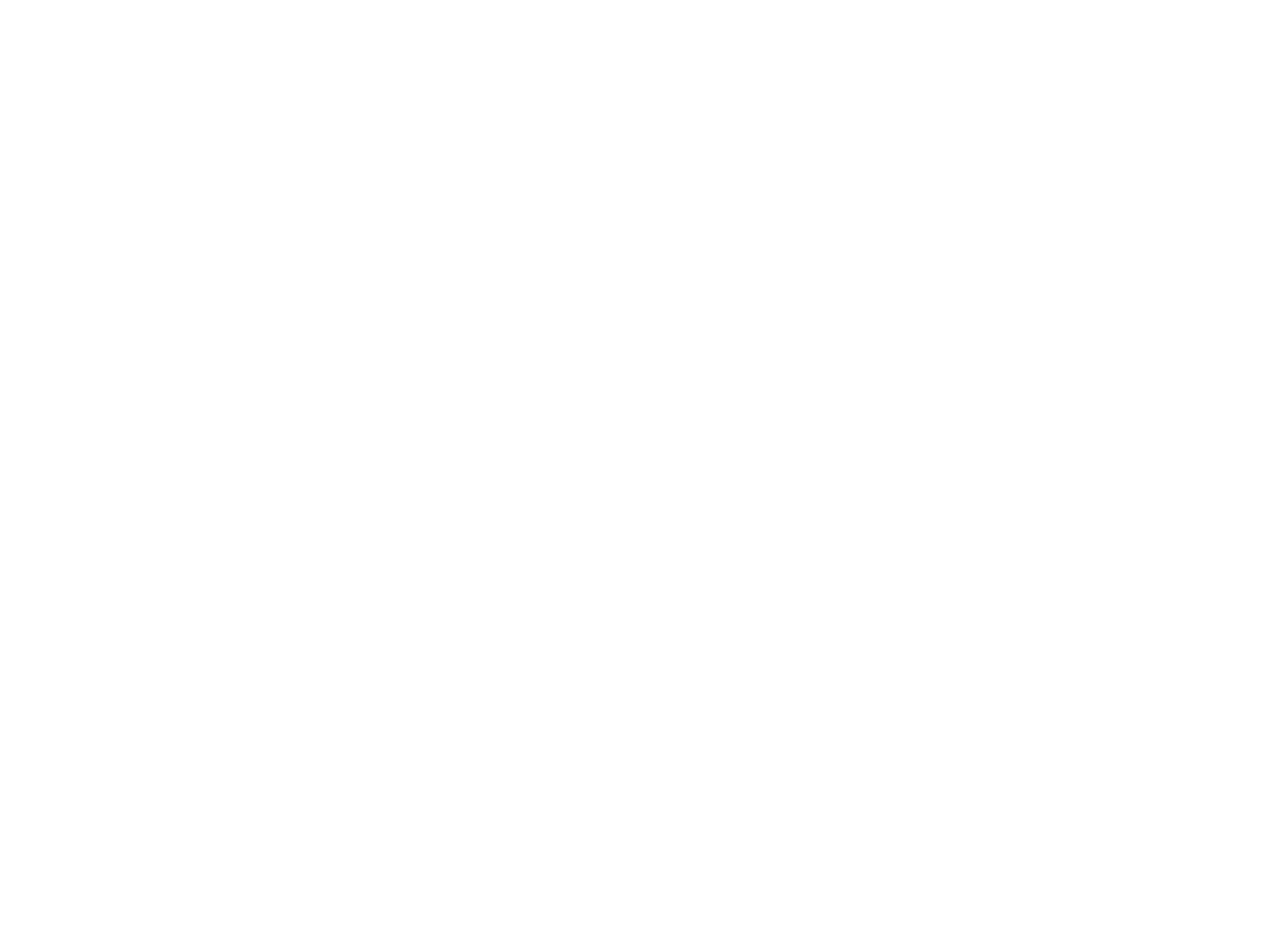
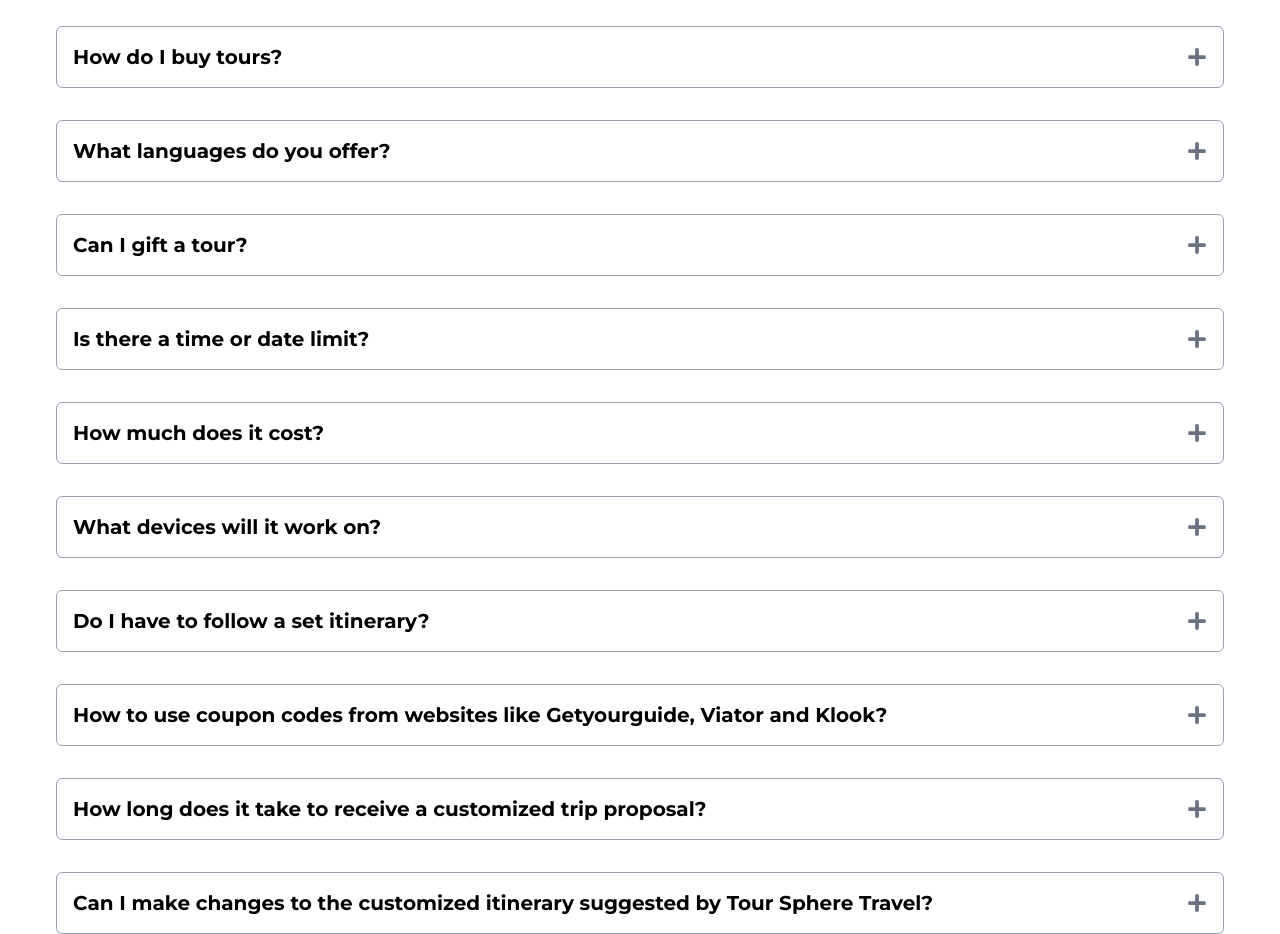
Before and after one commit to shahab-02/tourSphereTravel, a React (Vite) app: page / in a window 1280 px wide. Shown: the part 3880-4814 px from the top of the page. Before the commit the page ends 3620 px from the top, so only its background shows below. Built offline with nearby package versions, Linux system fonts and the light colour scheme.

Commit message:
Add FAQ section with collapsible items
Introduced a new FAQItems component using react-icons for expand/collapse functionality. Integrated the FAQ section into LandingPage with multiple questions and answers. Added react-icons dependency to package.json.

```diff
--- a/package.json
+++ b/package.json
@@ -14,6 +14,7 @@
     "@tailwindcss/vite": "^4.1.13",
     "react": "^19.1.1",
     "react-dom": "^19.1.1",
+    "react-icons": "^5.5.0",
     "tailwindcss": "^4.1.13"
   },
   "devDependencies": {
--- /dev/null
+++ b/src/components/FAQItems.jsx
@@ -0,0 +1,32 @@
+import React, { useState } from "react";
+import { FaPlus, FaMinus } from "react-icons/fa";
+
+function FAQItems({ question, answer }) {
+  const [open, setOpen] = useState(false);
+
+  return (
+     <div className="mt-8 px-8 md:px-14 font-montserrat">
+    <div className="border rounded-md p-4 border-gray-400">
+      {/* Question */}
+      <button
+        onClick={() => setOpen(!open)}
+        className="flex justify-between items-center w-full text-left"
+      >
+        <span className="text-sm sm:text-md md:text-xl font-bold text-black">{question}</span>
+        <span className="text-xl text-gray-500">
+          {open ? <FaMinus/> : <FaPlus />}
+        </span>
+      </button>
+
+      {/* Answer */}
+      {open && (
+        <p className="mt-3 text-gray-600 text-sm sm:text-base md:text-lg">
+          {answer}
+        </p>
+      )}
+    </div>
+    </div>
+  );
+}
+
+export default FAQItems;
--- a/src/components/LandingPage.jsx
+++ b/src/components/LandingPage.jsx
@@ -5,6 +5,7 @@
 import mob2 from '../assets/mob2.png'
 import mob3 from '../assets/mob3.png'
 import mobs4 from '../assets/mobs4.png'
+import FAQItems from './FAQItems'
 
 function LandingPage() {
   return (
@@ -78,6 +79,34 @@
       <img src={mobs4} className='lg:h-130 xl:h-150' />
      </div>
 
+     {/* Section 7 */}
+     <div className='pt-10 text-center'>
+      <h2 className='text-2xl lg:text-3xl xl:text-4xl text-black font-bold pb-20'>Frequently asked <span className='text-[#F97150]'>Questions</span></h2>
+
+      <FAQItems question="How does it work without cell signal?"
+      answer="Lorem ipsum dolor sit amet consectetur adipisicing elit. Laboriosam porro dicta dolores voluptatem velit debitis, necessitatibus voluptate vero enim tenetur quo assumenda, eius nobis, quos ullam similique laborum fuga inventore!"  />
+      <FAQItems question="How do I buy tours?"
+       answer= "Lorem ipsum dolor sit amet consectetur adipisicing elit."/>
+       <FAQItems question="What languages do you offer?"
+       answer= "Lorem ipsum dolor sit amet consectetur adipisicing elit."/>
+       <FAQItems question="Can I gift a tour?"
+       answer= "Lorem ipsum dolor sit amet consectetur adipisicing elit."/>
+       <FAQItems question="Is there a time or date limit?"
+       answer= "Lorem ipsum dolor sit amet consectetur adipisicing elit."/>
+       <FAQItems question="How much does it cost?"
+       answer= "Lorem ipsum dolor sit amet consectetur adipisicing elit."/>
+       <FAQItems question="What devices will it work on?"
+       answer= "Lorem ipsum dolor sit amet consectetur adipisicing elit."/>
+       <FAQItems question="Do I have to follow a set itinerary?"
+       answer= "Lorem ipsum dolor sit amet consectetur adipisicing elit."/>
+       <FAQItems question="How to use coupon codes from websites like Getyourguide, Viator and Klook?"
+       answer= "Lorem ipsum dolor sit amet consectetur adipisicing elit."/>
+       <FAQItems question="How long does it take to receive a customized trip proposal?"
+       answer= "Lorem ipsum dolor sit amet consectetur adipisicing elit."/>
+       <FAQItems question="Can I make changes to the customized itinerary suggested by Tour Sphere Travel?"
+       answer= "Lorem ipsum dolor sit amet consectetur adipisicing elit."/>
+
+       </div>
 
 
 
```
Also changed, not shown: 1 other file (tests, documents, lock files or other folders).
